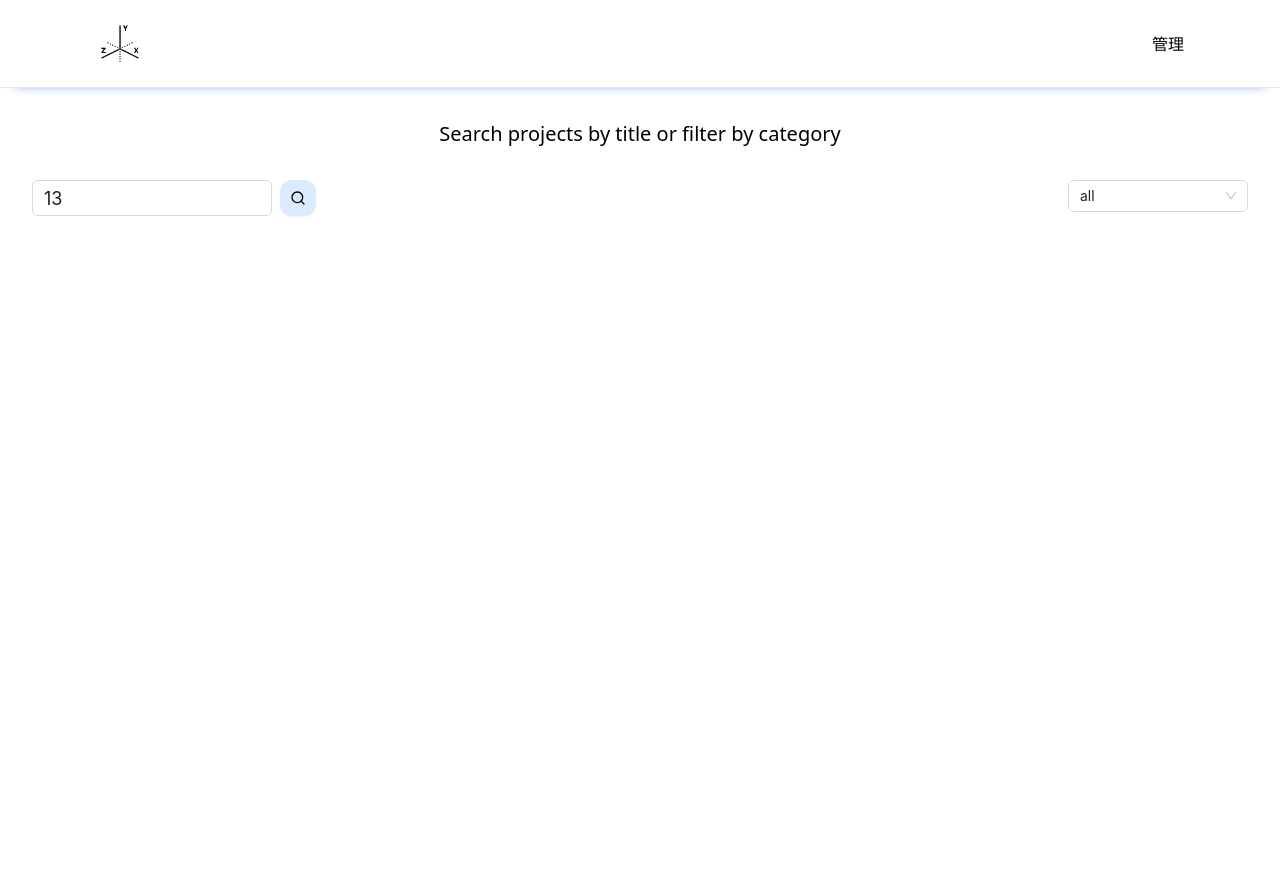
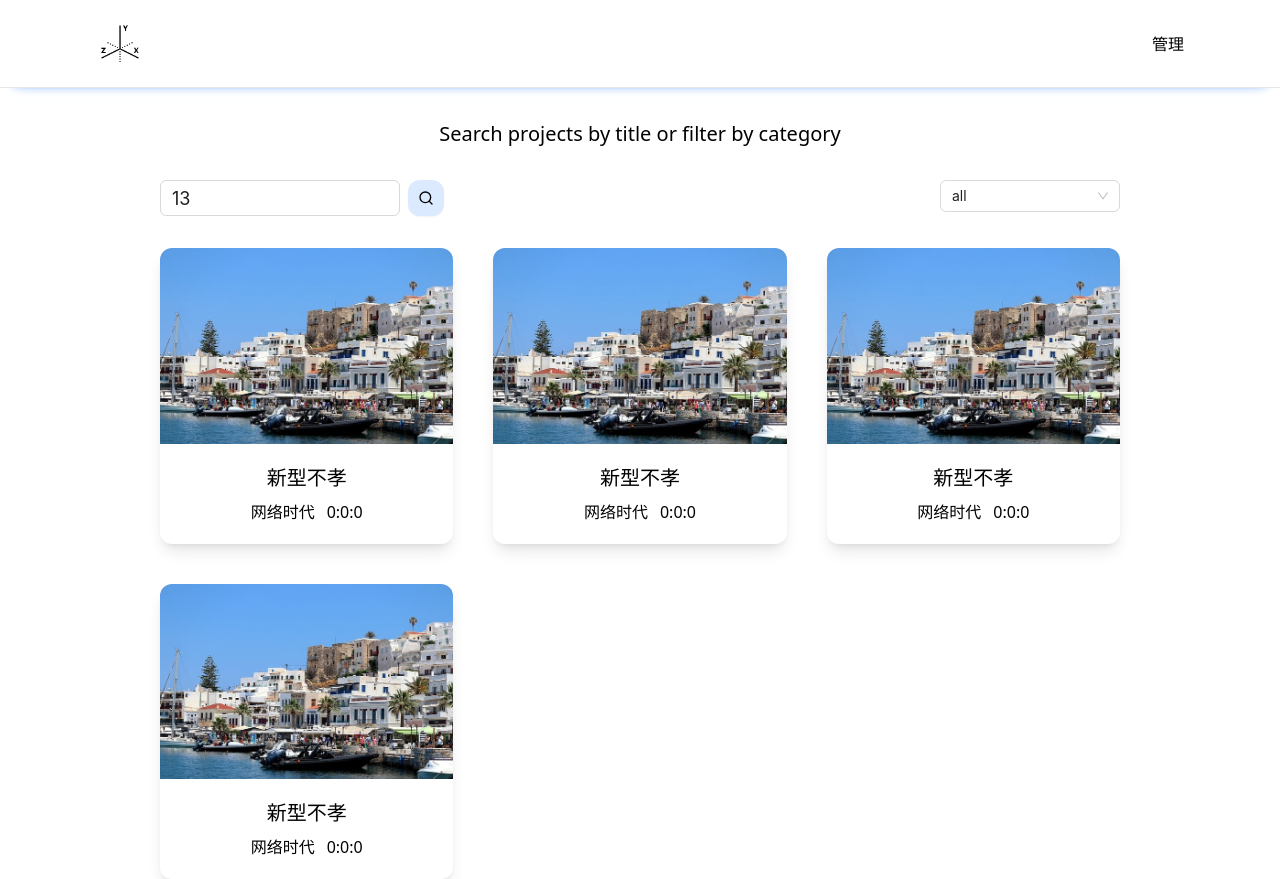
Before and after one commit to cyf-super/react-video, a React (Vite) app: page / in a window 1280 px wide. Before the commit the page ends 800 px from the top, so only its background shows below. Built offline with nearby package versions, Linux system fonts and the light colour scheme.

Commit message:
feat: 首页的基本ui

```diff
--- a/src/components/header/index.tsx
+++ b/src/components/header/index.tsx
@@ -3,7 +3,7 @@ import { motion } from 'framer-motion'
 import logo from '@/assets/logo.svg'
 
 export const AppHeader = () => (
-  <motion.nav className="sm:container sm:mx-auto after-border relative shadow-[0_11px_11px_-15px_#3b82f6]">
+  <motion.nav className="sm:container sm:mx-auto after-border relative shadow-[0_11px_11px_-15px_#3b82f6] overflow-hidden">
     <div className="flex-center max-w-screen-lg sm:max-w-screen-xl py-5">
       <div className="flex-center max-sm:w-full">
         <div className="logo">
--- a/src/components/project/headerChannel.tsx
+++ b/src/components/project/headerChannel.tsx
@@ -30,7 +30,7 @@ export const HeaderChannel = () => (
     <h3 className="text-center mt-8 text-md sm:text-xl">
       Search projects by title or filter by category
     </h3>
-    <div className="flex justify-between m-8">
+    <div className="flex justify-between my-8">
       <SearchInput />
       <Filter />
     </div>
--- a/src/components/project/map.ts
+++ b/src/components/project/map.ts
@@ -3,3 +3,34 @@ export const ProjectType = [
   { value: 'video', label: 'video' },
   { value: 'pdf', label: 'pdf' },
 ]
+
+export const cardInfo = [
+  {
+    id: 1,
+    title: '新型不孝',
+    category: '网络时代',
+    src: '/2.jpg',
+    timer: '0:0:0',
+  },
+  {
+    id: 2,
+    title: '新型不孝',
+    category: '网络时代',
+    src: '/2.jpg',
+    timer: '0:0:0',
+  },
+  {
+    id: 3,
+    title: '新型不孝',
+    category: '网络时代',
+    src: '/2.jpg',
+    timer: '0:0:0',
+  },
+  {
+    id: 4,
+    title: '新型不孝',
+    category: '网络时代',
+    src: '/2.jpg',
+    timer: '0:0:0',
+  },
+]
--- a/src/components/project/projectGrid.tsx
+++ b/src/components/project/projectGrid.tsx
@@ -1,3 +1,21 @@
 import { HeaderChannel } from './headerChannel'
+import { Card } from './projectItem'
+import { cardInfo } from './map'
 
-export const ProjectGrid = () => <HeaderChannel />
+export const ProjectGrid = () => (
+  <div className="mx-40">
+    <HeaderChannel />
+    <div className="grid grid-cols-1 sm:grid-cols-2 lg:grid-cols-3 mt-6 sm:gap-10">
+      {cardInfo &&
+        cardInfo.map((card) => (
+          <Card
+            title={card.title}
+            category={card.category}
+            src={card.src}
+            timer={card.timer}
+            key={card.id}
+          />
+        ))}
+    </div>
+  </div>
+)
--- a/src/components/project/projectItem.tsx
+++ b/src/components/project/projectItem.tsx
@@ -9,14 +9,24 @@ interface CardType {
 }
 
 export const Card = ({ title, category, src, timer }: CardType) => (
-  <motion.div>
+  <motion.div
+    initial={{ opacity: 0 }}
+    animate={{ opacity: 1 }}
+    transition={{
+      ease: 'easeInOut',
+      duration: 0.7,
+      delay: 0.15,
+    }}
+  >
     <Link to="/project:id">
-      <img src={src} alt="" />
-      <div>
-        <p>{title}</p>
-        <div>
-          <span>{category}</span>
-          <span>{timer}</span>
+      <div className="rounded-xl shadow-lg hover:shadow-xl cursor-pointer mb-10 sm:mb-0 bg-secondary-light">
+        <img src={src} alt="" className="rounded-t-xl border-none" />
+        <div className="text-center py-5">
+          <p className="font-general-medium text-lg md:text-xl ">{title}</p>
+          <div className="mt-2">
+            <span>{category}</span>
+            <span className="ml-3">{timer}</span>
+          </div>
         </div>
       </div>
     </Link>
--- a/src/css/index.css
+++ b/src/css/index.css
@@ -614,20 +614,27 @@ video {
   position: relative;
 }
 
-.m-5 {
-  margin: 1.25rem;
-}
-
 .m-8 {
   margin: 2rem;
 }
 
-.m-10 {
-  margin: 2.5rem;
+.mx-20 {
+  margin-left: 5rem;
+  margin-right: 5rem;
 }
 
-.mt-9 {
-  margin-top: 2.25rem;
+.mx-40 {
+  margin-left: 10rem;
+  margin-right: 10rem;
+}
+
+.my-8 {
+  margin-top: 2rem;
+  margin-bottom: 2rem;
+}
+
+.mb-10 {
+  margin-bottom: 2.5rem;
 }
 
 .mt-6 {
@@ -638,48 +645,68 @@ video {
   margin-top: 2rem;
 }
 
+.mt-9 {
+  margin-top: 2.25rem;
+}
+
+.ml-10 {
+  margin-left: 2.5rem;
+}
+
+.ml-5 {
+  margin-left: 1.25rem;
+}
+
+.ml-4 {
+  margin-left: 1rem;
+}
+
+.ml-3 {
+  margin-left: 0.75rem;
+}
+
+.mt-5 {
+  margin-top: 1.25rem;
+}
+
+.mt-2 {
+  margin-top: 0.5rem;
+}
+
 .flex {
   display: flex;
+}
+
+.grid {
+  display: grid;
 }
 
 .hidden {
   display: none;
 }
 
-.h-8 {
-  height: 2rem;
-}
-
-.h-12 {
-  height: 3rem;
-}
-
-.h-10 {
-  height: 2.5rem;
-}
-
-.h-5 {
-  height: 1.25rem;
+.h-4 {
+  height: 1rem;
 }
 
 .h-9 {
   height: 2.25rem;
 }
 
-.h-4 {
-  height: 1rem;
-}
-
 .w-1\/3 {
   width: 33.333333%;
 }
 
-.w-10 {
-  width: 2.5rem;
+.w-12 {
+  width: 3rem;
 }
 
-.w-12 {
-  width: 3rem;
+.w-4 {
+  width: 1rem;
+}
+
+.w-60 {
+  width: 15rem;
 }
 
 .w-96 {
@@ -688,34 +715,6 @@ video {
 
 .w-full {
   width: 100%;
-}
-
-.w-32 {
-  width: 8rem;
-}
-
-.w-40 {
-  width: 10rem;
-}
-
-.w-64 {
-  width: 16rem;
-}
-
-.w-60 {
-  width: 15rem;
-}
-
-.w-5 {
-  width: 1.25rem;
-}
-
-.w-8 {
-  width: 2rem;
-}
-
-.w-4 {
-  width: 1rem;
 }
 
 .max-w-screen-lg {
@@ -734,42 +733,33 @@ video {
   cursor: pointer;
 }
 
-.justify-end {
-  justify-content: flex-end;
-}
-
-.justify-center {
-  justify-content: center;
+.grid-cols-1 {
+  grid-template-columns: repeat(1, minmax(0, 1fr));
 }
 
 .justify-between {
   justify-content: space-between;
 }
 
-.justify-around {
-  justify-content: space-around;
+.gap-2 {
+  gap: 0.5rem;
 }
 
-.justify-evenly {
-  justify-content: space-evenly;
-}
-
-.gap-2 {
-  gap: 0.5rem;
+.overflow-hidden {
+  overflow: hidden;
 }
 
 .rounded-xl {
   border-radius: 0.75rem;
 }
 
-.bg-gray-300 {
-  --tw-bg-opacity: 1;
-  background-color: rgb(209 213 219 / var(--tw-bg-opacity));
+.rounded-t-xl {
+  border-top-left-radius: 0.75rem;
+  border-top-right-radius: 0.75rem;
 }
 
-.bg-blue-200 {
-  --tw-bg-opacity: 1;
-  background-color: rgb(191 219 254 / var(--tw-bg-opacity));
+.border-none {
+  border-style: none;
 }
 
 .bg-blue-100 {
@@ -790,6 +780,16 @@ video {
   padding-bottom: 1.25rem;
 }
 
+.px-4 {
+  padding-left: 1rem;
+  padding-right: 1rem;
+}
+
+.py-6 {
+  padding-top: 1.5rem;
+  padding-bottom: 1.5rem;
+}
+
 .text-center {
   text-align: center;
 }
@@ -799,24 +799,9 @@ video {
   line-height: 2.25rem;
 }
 
-.text-sm {
-  font-size: 0.875rem;
-  line-height: 1.25rem;
-}
-
-.text-base {
-  font-size: 1rem;
-  line-height: 1.5rem;
-}
-
 .text-lg {
   font-size: 1.125rem;
   line-height: 1.75rem;
-}
-
-.text-xs {
-  font-size: 0.75rem;
-  line-height: 1rem;
 }
 
 .font-bold {
@@ -830,6 +815,12 @@ video {
 .shadow-\[0_11px_11px_-15px_\#3b82f6\] {
   --tw-shadow: 0 11px 11px -15px #3b82f6;
   --tw-shadow-colored: 0 11px 11px -15px var(--tw-shadow-color);
+  box-shadow: var(--tw-ring-offset-shadow, 0 0 #0000), var(--tw-ring-shadow, 0 0 #0000), var(--tw-shadow);
+}
+
+.shadow-lg {
+  --tw-shadow: 0 10px 15px -3px rgb(0 0 0 / 0.1), 0 4px 6px -4px rgb(0 0 0 / 0.1);
+  --tw-shadow-colored: 0 10px 15px -3px var(--tw-shadow-color), 0 4px 6px -4px var(--tw-shadow-color);
   box-shadow: var(--tw-ring-offset-shadow, 0 0 #0000), var(--tw-ring-shadow, 0 0 #0000), var(--tw-shadow);
 }
 
@@ -903,6 +894,12 @@ video {
   }
 }
 
+.hover\:shadow-xl:hover {
+  --tw-shadow: 0 20px 25px -5px rgb(0 0 0 / 0.1), 0 8px 10px -6px rgb(0 0 0 / 0.1);
+  --tw-shadow-colored: 0 20px 25px -5px var(--tw-shadow-color), 0 8px 10px -6px var(--tw-shadow-color);
+  box-shadow: var(--tw-ring-offset-shadow, 0 0 #0000), var(--tw-ring-shadow, 0 0 #0000), var(--tw-shadow);
+}
+
 @media not all and (min-width: 640px) {
   .max-sm\:mb-24 {
     margin-bottom: 6rem;
@@ -917,6 +914,10 @@ video {
   .sm\:mx-auto {
     margin-left: auto;
     margin-right: auto;
+  }
+
+  .sm\:mb-0 {
+    margin-bottom: 0px;
   }
 
   .sm\:block {
@@ -935,8 +936,16 @@ video {
     max-width: 1280px;
   }
 
+  .sm\:grid-cols-2 {
+    grid-template-columns: repeat(2, minmax(0, 1fr));
+  }
+
   .sm\:flex-row {
     flex-direction: row;
+  }
+
+  .sm\:gap-10 {
+    gap: 2.5rem;
   }
 
   .sm\:text-xl {
@@ -944,3 +953,16 @@ video {
     line-height: 1.75rem;
   }
 }
+
+@media (min-width: 768px) {
+  .md\:text-xl {
+    font-size: 1.25rem;
+    line-height: 1.75rem;
+  }
+}
+
+@media (min-width: 1024px) {
+  .lg\:grid-cols-3 {
+    grid-template-columns: repeat(3, minmax(0, 1fr));
+  }
+}
```
Also changed, not shown: public/2.jpg (added).
